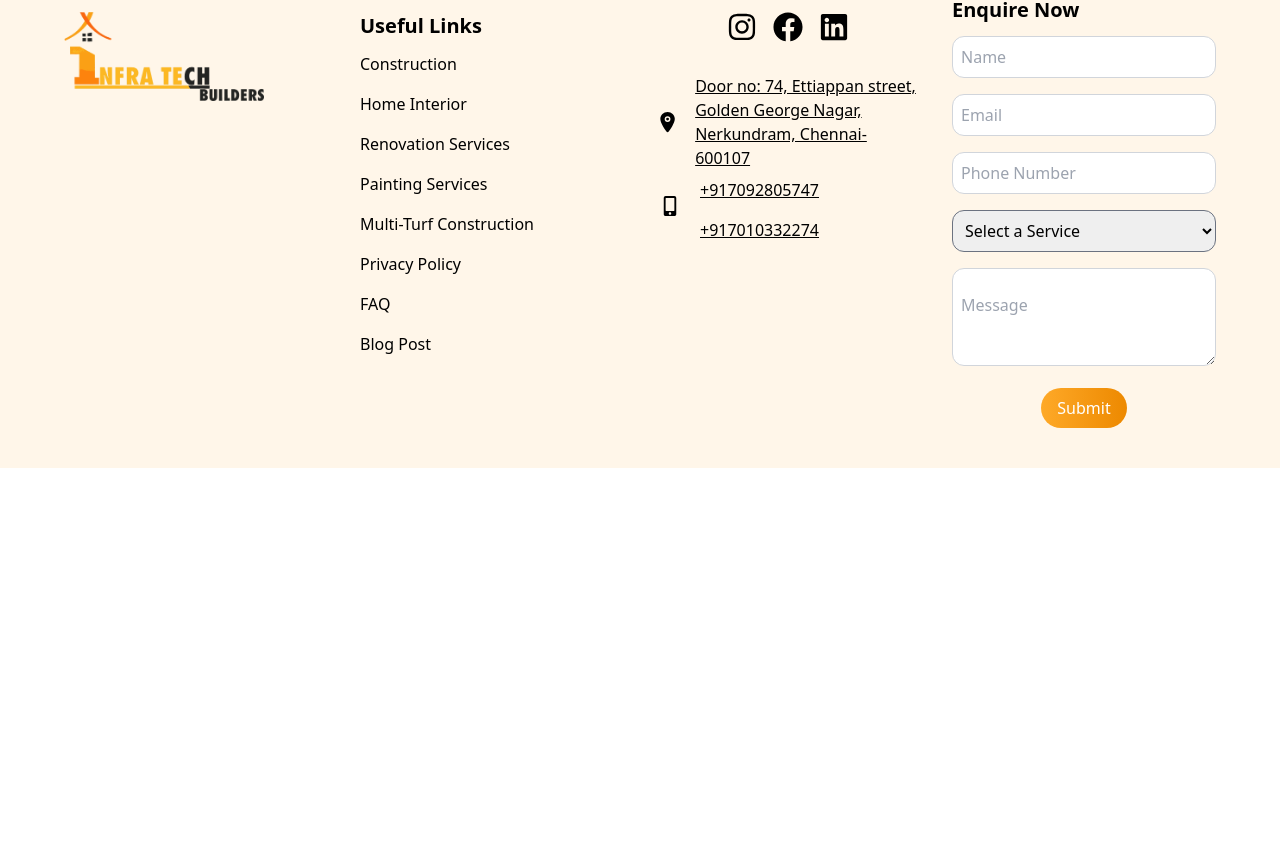
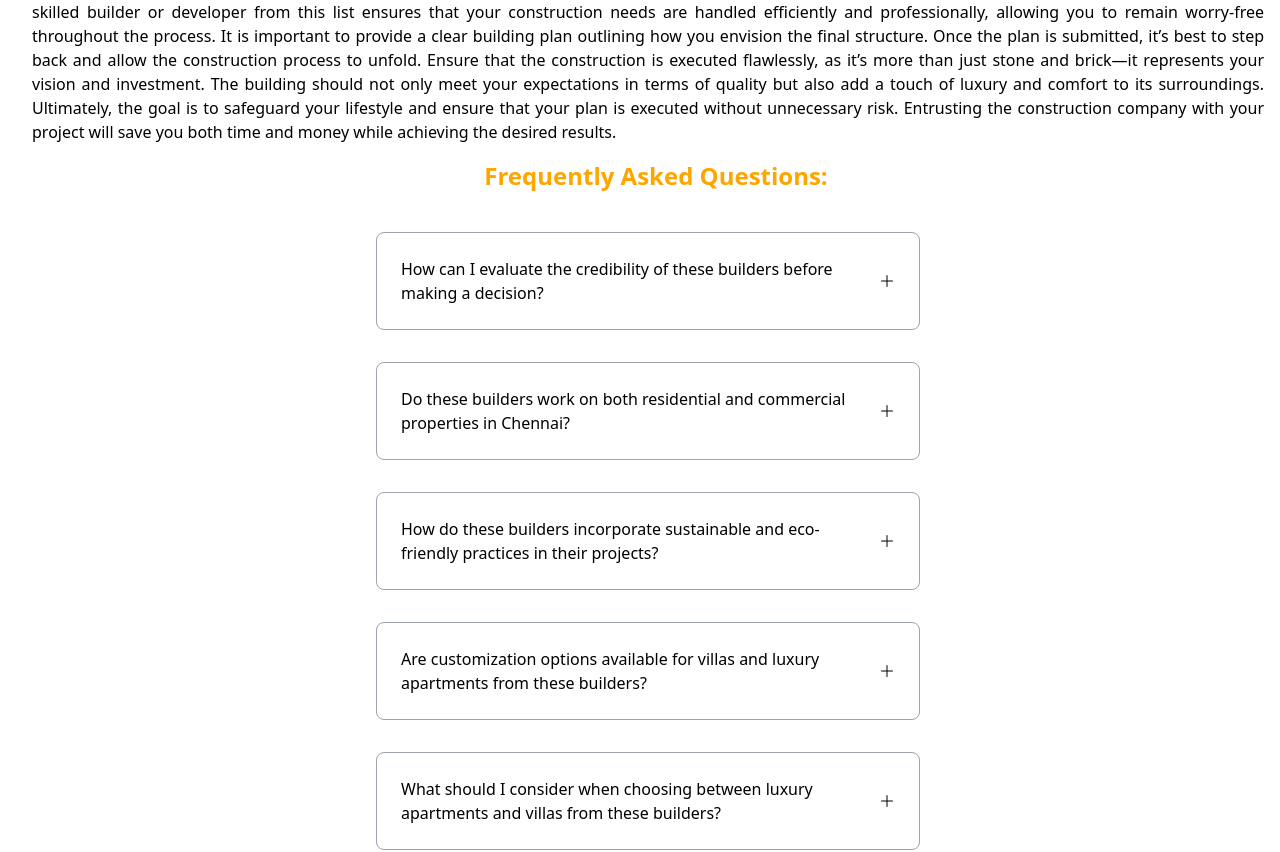
Before and after one commit to vishnuprakashvp10/infratech-builders-website, a React (Vite) app: page /blog-post/top-10-construction-companies-in-chennai in a window 1280 px wide. Shown: the part 3304-4156 px from the top of the page. Before the commit the page ends 3772 px from the top, so only its background shows below. Built offline with nearby package versions, Linux system fonts and the light colour scheme; a web font is replaced by a local one.

Commit message:
completed-top-10-constructions-page

```diff
--- a/src/Top10HomeConstructions.jsx
+++ b/src/Top10HomeConstructions.jsx
@@ -1,9 +1,36 @@
-import React from 'react'
+import React, { useState } from 'react';
+import { BiMinus } from "react-icons/bi";
+import { BsPlusLg } from "react-icons/bs";
+
+export const questions = [
+  {
+    question: "How can I evaluate the credibility of these builders before making a decision?",
+    answer: "To assess credibility, research their track record, read customer reviews, visit completed projects, and check their legal compliance and approvals."
+  },
+  {
+    question: "Do these builders work on both residential and commercial properties in Chennai?",
+    answer: "Yes, many of these builders have experience in both residential and commercial projects. Their portfolios often include a range of luxury apartments, villas, townships, and commercial spaces. For detailed information, review their individual project listings on their websites."
+  },
+  {
+    question: "How do these builders incorporate sustainable and eco-friendly practices in their projects?",
+    answer: "Several of these builders emphasize sustainability by using green building practices, energy-efficient designs, and eco-friendly materials. Visit their websites for more details on their sustainable initiatives and certifications, such as LEED or IGBC ratings."
+  },
+  {
+    question: "Are customization options available for villas and luxury apartments from these builders?",
+    answer: "Yes, many top builders offer customization options to suit various preferences. They often provide choices in layout, finishes, and amenities to ensure your residence meets your specific vision and needs."
+  },
+  {
+    question: "What should I consider when choosing between luxury apartments and villas from these builders?",
+    answer: "Consider personal preferences, lifestyle, space requirements, and amenities. Villas offer more privacy and space, while apartments may provide convenience and shared facilities."
+  },
+];
 
 const HomeConstructionsTop10 = () => {
+  const [cards] = useState(questions);
+
   return (
     <div className="ml-4">
-      <h1 className="text-center font-bold py-7 mr-2 max-w-[1400px] md:py-5 text-2xl  md:text-3xl" style={{color: 'orange'}}>
+      <h1 className="text-center font-bold py-7 mr-2 max-w-[1400px] md:py-5 text-2xl md:text-3xl" style={{color: 'orange'}}>
         Check Out The Top 10 Construction Companies In Chennai
       </h1>
       <p className='text-justify ml-2 md:ml-4 mr-4 max-w-[1400px]'>
@@ -149,7 +176,7 @@ const HomeConstructionsTop10 = () => {
       <p className='text-justify ml-2 md:ml-4 mr-4 max-w-[1400px]'>
       Committed to creating homes that offer lasting value and stand the test of time, Shriram Properties is undoubtedly one of the top builders in Chennai. For those seeking a builder that emphasizes customer satisfaction, reliability, and long-term quality, Shriram Properties is the perfect choice.
       </p>
-        <ul className='list-disc mb-10 ml-6 md:ml-8 mr-4 max-w-[1400px]'>
+        <ul className='list-disc ml-6 md:ml-8 mr-4 max-w-[1400px]'>
         <li>Founder: M. Murali</li>
         <li>Year of Establishment: 1995</li>
         <li>Headquarters: Bengaluru, Karnataka</li>
@@ -158,8 +185,47 @@ const HomeConstructionsTop10 = () => {
         <li>Contact Number:  044-40014410</li>
         <li>Address: Lakshmi Neela Rite Choice Chamber, 1st Floor, New No 9, Bazullah Road, T Nagar, Chennai - 600017</li>
       </ul>
+
+      <p className="text-justify ml-2 md:ml-4  max-w-[1400px] text-xl mt-2 font-bold" style={{color: 'orange'}}>Conclusion:</p>
+      <p className='text-justify ml-2 md:ml-4 mr-4 max-w-[1400px]'>
+Choosing the right and highly qualified top 10 construction companies in Chennai can greatly benefit both you and your project. Partnering with a trustworthy and skilled builder or developer from this list ensures that your construction needs are handled efficiently and professionally, allowing you to remain worry-free throughout the process. It is important to provide a clear building plan outlining how you envision the final structure. Once the plan is submitted, it’s best to step back and allow the construction process to unfold. Ensure that the construction is executed flawlessly, as it’s more than just stone and brick—it represents your vision and investment. The building should not only meet your expectations in terms of quality but also add a touch of luxury and comfort to its surroundings. Ultimately, the goal is to safeguard your lifestyle and ensure that your plan is executed without unnecessary risk. Entrusting the construction company with your project will save you both time and money while achieving the desired results.
+      </p>
+      <p className="text-center py-2 mb-8 text-2xl md:ml-4 max-w-[1400px] text-2xl mt-2 font-bold" style={{color: 'orange'}}>
+        Frequently Asked Questions:
+      </p>
+      <section className="max-w-xl mx-auto mb-8 px-4 grid grid-cols-1 gap-8">
+        {cards.map((card, index) => (
+          <SingleQuestion {...card} key={index} />
+        ))}
+      </section>
     </div>
-  )
+  );
+}
+
+const SingleQuestion = ({ question, answer }) => {
+  const [showAnswer, setShowAnswer] = useState(false);
+
+  return (
+    <div className="border border-gray-400 rounded-lg bg-white">
+      <article className="flex items-center justify-between p-4 lg:p-6">
+        <h2
+          className="cursor-pointer"
+          onClick={() => setShowAnswer(!showAnswer)}
+        >
+          {question}
+        </h2>
+        <button onClick={() => setShowAnswer(!showAnswer)}>
+          {showAnswer ? <BiMinus /> : <BsPlusLg />}
+        </button>
+      </article>
+
+      {showAnswer && (
+        <article className="border-t border-gray-400 p-4 lg:p-6">
+          <p>{answer}</p>
+        </article>
+      )}
+    </div>
+  );
 }
 
 export default HomeConstructionsTop10;
```
Also changed, not shown: src/Faq.jsx (line endings or trailing spaces).
